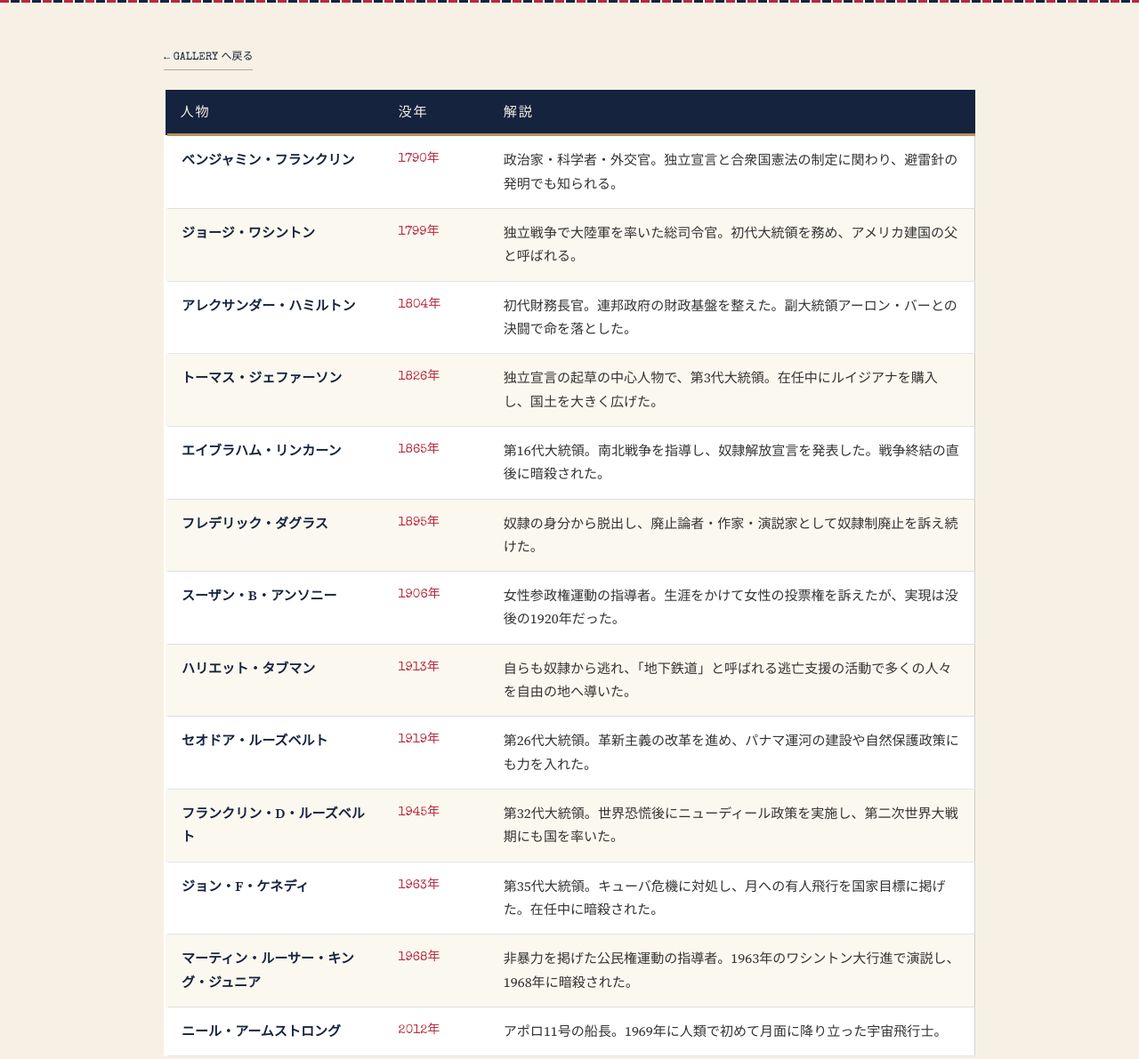
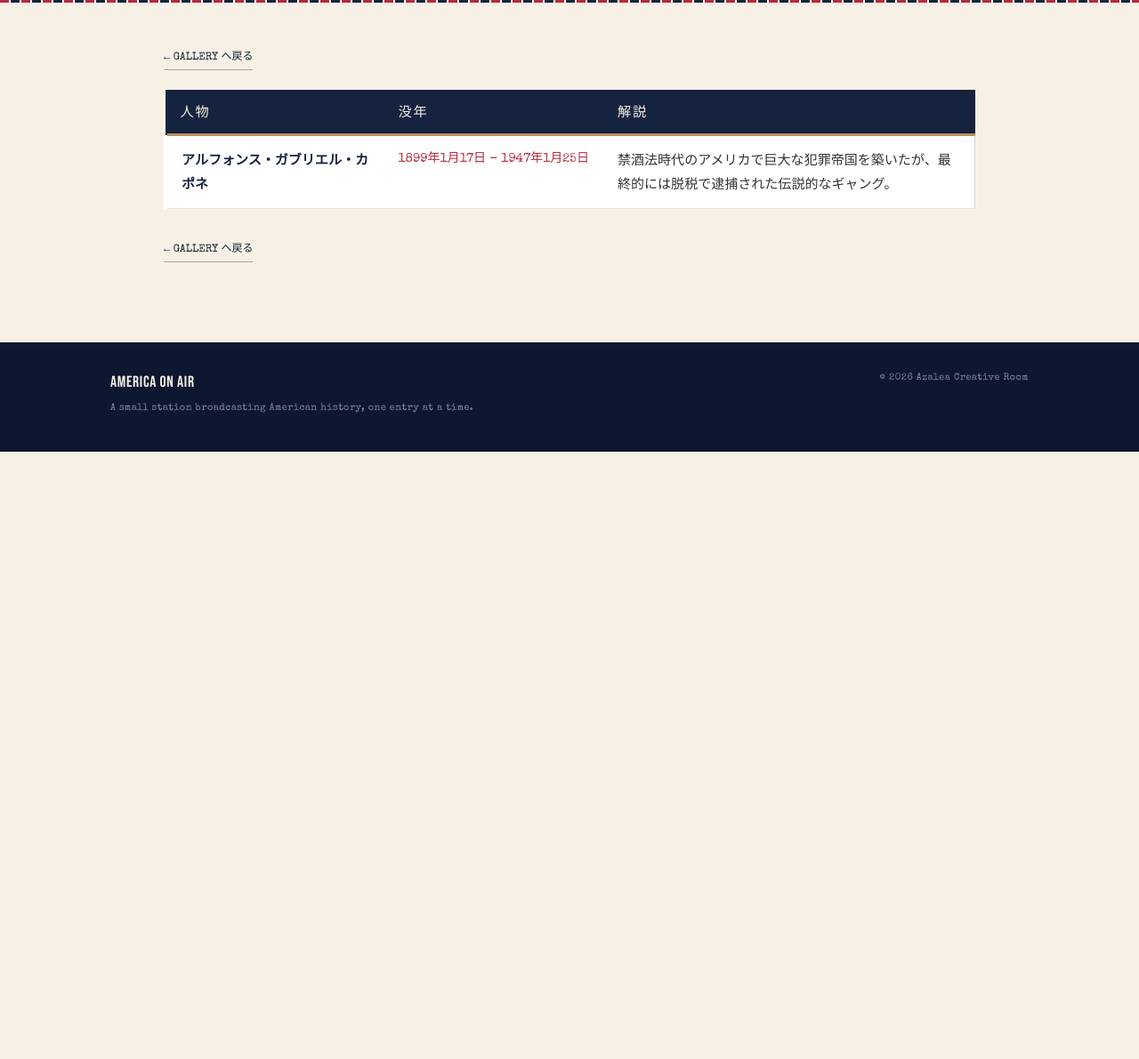
Before and after one commit to Azaleacreativeroom888/fan-americanhistory, a plain HTML site: page report1.html in a window 1280 px wide. Shown: the part 396-1587 px from the top of the page at 89% size. After the commit the page ends 904 px from the top, so only its background shows below. Drawn offline with nearby package versions, Linux system fonts and the light colour scheme.

Commit message:
Update report1.html

```diff
--- a/report1.html
+++ b/report1.html
@@ -285,71 +285,13 @@
       </tr>
     </thead>
     <tbody>
+
       <tr>
-        <td class="name">ベンジャミン・フランクリン</td>
-        <td class="year">1790年</td>
-        <td class="desc">政治家・科学者・外交官。独立宣言と合衆国憲法の制定に関わり、避雷針の発明でも知られる。</td>
+        <td class="name">アルフォンス・ガブリエル・カポネ</td>
+        <td class="year">1899年1月17日 - 1947年1月25日</td>
+        <td class="desc">禁酒法時代のアメリカで巨大な犯罪帝国を築いたが、最終的には脱税で逮捕された伝説的なギャング。</td>
       </tr>
-      <tr>
-        <td class="name">ジョージ・ワシントン</td>
-        <td class="year">1799年</td>
-        <td class="desc">独立戦争で大陸軍を率いた総司令官。初代大統領を務め、アメリカ建国の父と呼ばれる。</td>
-      </tr>
-      <tr>
-        <td class="name">アレクサンダー・ハミルトン</td>
-        <td class="year">1804年</td>
-        <td class="desc">初代財務長官。連邦政府の財政基盤を整えた。副大統領アーロン・バーとの決闘で命を落とした。</td>
-      </tr>
-      <tr>
-        <td class="name">トーマス・ジェファーソン</td>
-        <td class="year">1826年</td>
-        <td class="desc">独立宣言の起草の中心人物で、第3代大統領。在任中にルイジアナを購入し、国土を大きく広げた。</td>
-      </tr>
-      <tr>
-        <td class="name">エイブラハム・リンカーン</td>
-        <td class="year">1865年</td>
-        <td class="desc">第16代大統領。南北戦争を指導し、奴隷解放宣言を発表した。戦争終結の直後に暗殺された。</td>
-      </tr>
-      <tr>
-        <td class="name">フレデリック・ダグラス</td>
-        <td class="year">1895年</td>
-        <td class="desc">奴隷の身分から脱出し、廃止論者・作家・演説家として奴隷制廃止を訴え続けた。</td>
-      </tr>
-      <tr>
-        <td class="name">スーザン・B・アンソニー</td>
-        <td class="year">1906年</td>
-        <td class="desc">女性参政権運動の指導者。生涯をかけて女性の投票権を訴えたが、実現は没後の1920年だった。</td>
-      </tr>
-      <tr>
-        <td class="name">ハリエット・タブマン</td>
-        <td class="year">1913年</td>
-        <td class="desc">自らも奴隷から逃れ、「地下鉄道」と呼ばれる逃亡支援の活動で多くの人々を自由の地へ導いた。</td>
-      </tr>
-      <tr>
-        <td class="name">セオドア・ルーズベルト</td>
-        <td class="year">1919年</td>
-        <td class="desc">第26代大統領。革新主義の改革を進め、パナマ運河の建設や自然保護政策にも力を入れた。</td>
-      </tr>
-      <tr>
-        <td class="name">フランクリン・D・ルーズベルト</td>
-        <td class="year">1945年</td>
-        <td class="desc">第32代大統領。世界恐慌後にニューディール政策を実施し、第二次世界大戦期にも国を率いた。</td>
-      </tr>
-      <tr>
-        <td class="name">ジョン・F・ケネディ</td>
-        <td class="year">1963年</td>
-        <td class="desc">第35代大統領。キューバ危機に対処し、月への有人飛行を国家目標に掲げた。在任中に暗殺された。</td>
-      </tr>
-      <tr>
-        <td class="name">マーティン・ルーサー・キング・ジュニア</td>
-        <td class="year">1968年</td>
-        <td class="desc">非暴力を掲げた公民権運動の指導者。1963年のワシントン大行進で演説し、1968年に暗殺された。</td>
-      </tr>
-      <tr>
-        <td class="name">ニール・アームストロング</td>
-        <td class="year">2012年</td>
-        <td class="desc">アポロ11号の船長。1969年に人類で初めて月面に降り立った宇宙飛行士。</td>
-      </tr>
+
     </tbody>
   </table>
 
```
